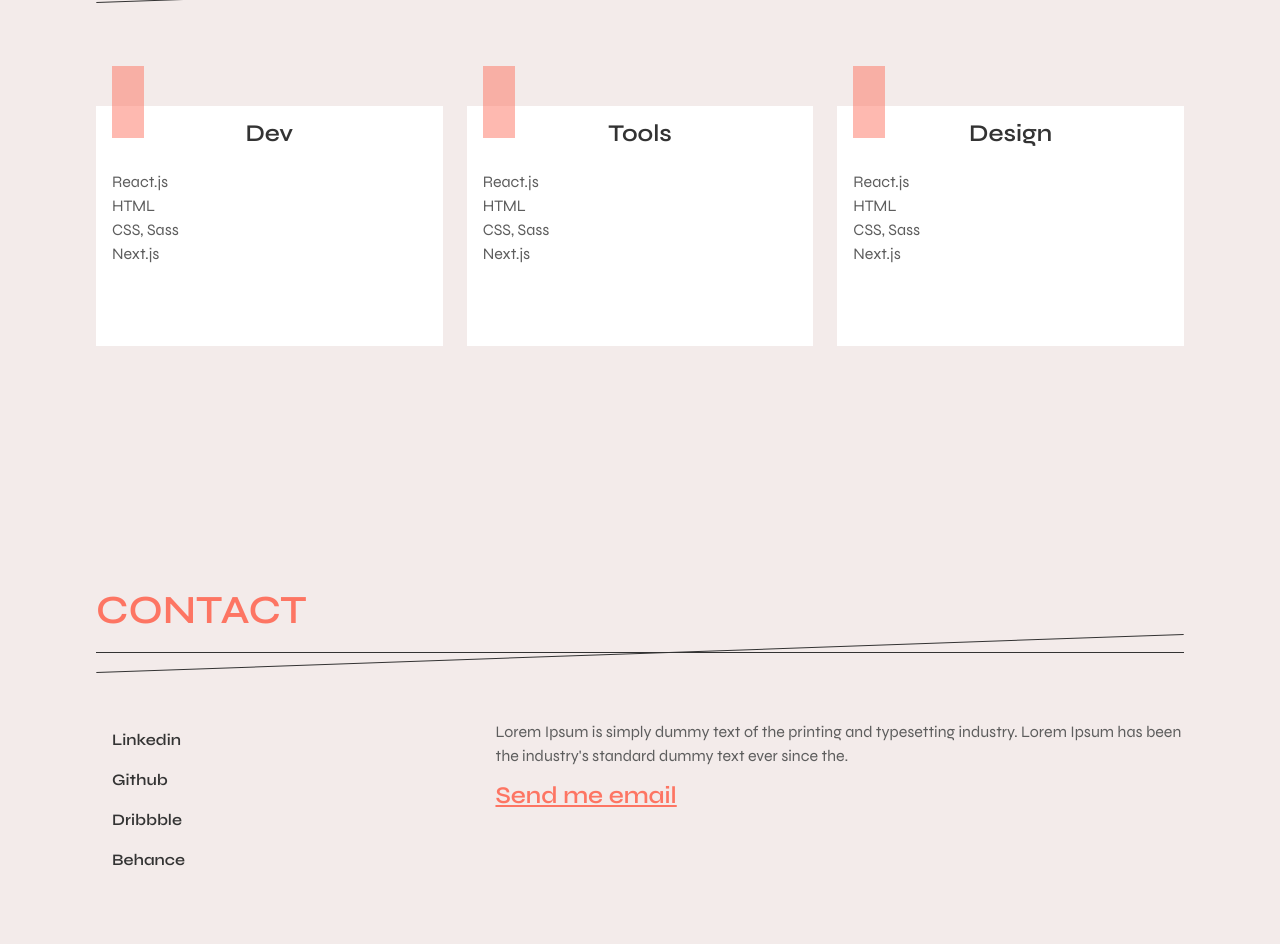
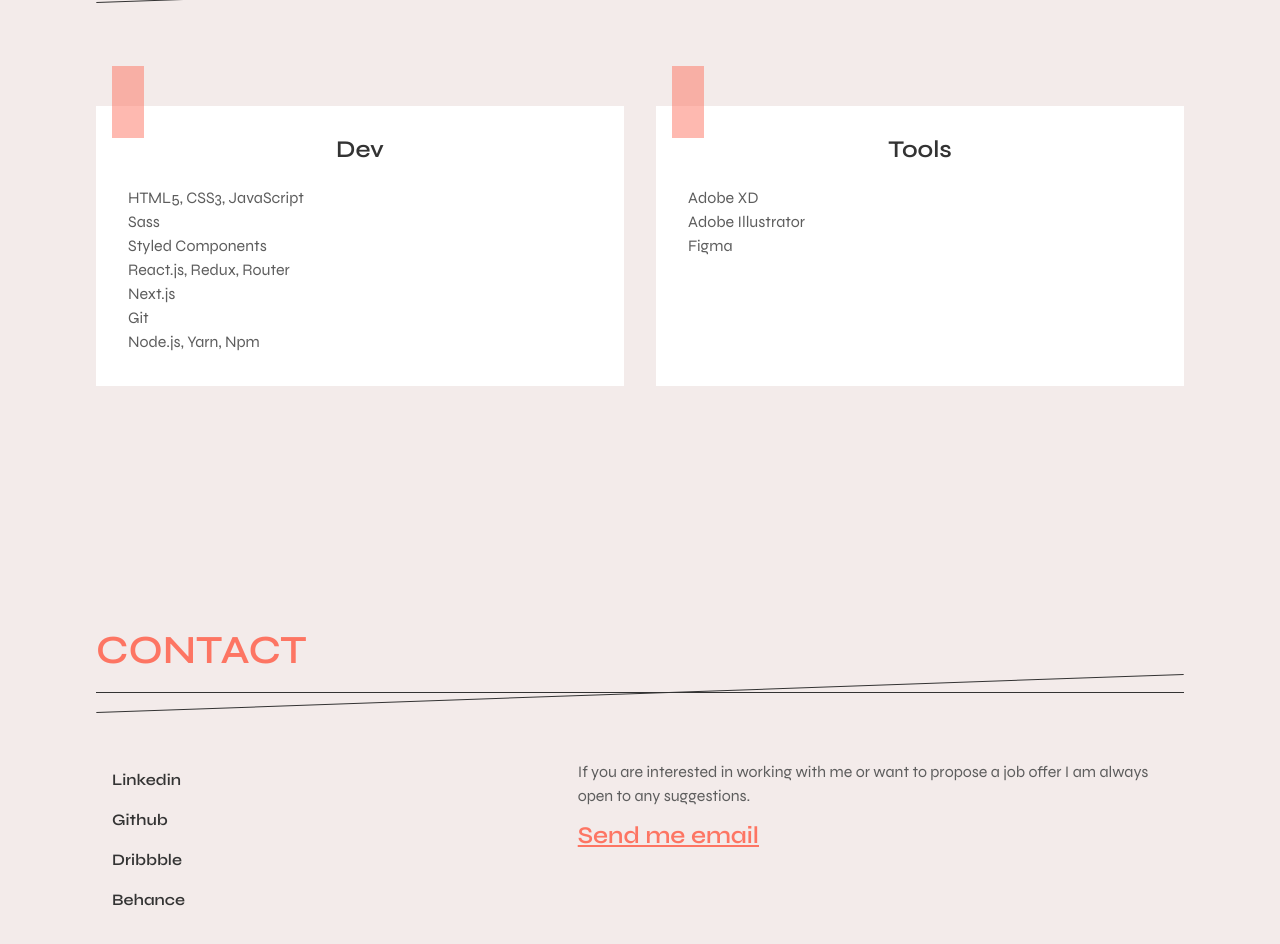
Before and after one commit to GretaVait/portfolio, a Next.js app: page / in a window 1280 px wide. Shown: the part 1000-1944 px from the top of the page. Built offline with nearby package versions, Linux system fonts and the light colour scheme.

Commit message:
styling fixes + content updated

```diff
--- a/pages/index.jsx
+++ b/pages/index.jsx
@@ -1,6 +1,5 @@
 // Base
 import Head from 'next/head'
-import Image from 'next/image'
 
 // Components
 import Header from '@components/Header'
@@ -16,7 +15,7 @@ export default function Home() {
   return (
     <div>
       <Head>
-        <title>Front-End Developer Portfolio</title>
+        <title>Greta | Portfolio</title>
         <link rel="icon" href="/favicon.ico" />
       </Head>
 
--- a/sections/About.jsx
+++ b/sections/About.jsx
@@ -12,9 +12,8 @@ const About = () => {
         </h2>
 
         <div className="about__list">
-          <AboutCard title="Dev" skills={["React.js", "HTML", "CSS, Sass", "Next.js"]} />
-          <AboutCard title="Tools" skills={["React.js", "HTML", "CSS, Sass", "Next.js"]} />
-          <AboutCard title="Design" skills={["React.js", "HTML", "CSS, Sass", "Next.js"]} />
+          <AboutCard title="Dev" skills={["HTML5, CSS3, JavaScript", "Sass", "Styled Components", "React.js, Redux, Router", "Next.js", "Git", "Node.js, Yarn, Npm"]} />
+          <AboutCard title="Tools" skills={["Adobe XD", "Adobe Illustrator", "Figma"]} />
         </div>
       </div>
     </section>
--- a/sections/Contact.jsx
+++ b/sections/Contact.jsx
@@ -13,14 +13,14 @@ const Contact = () => {
 
         <div className="contact__wrapper">
           <div className="contact__social">
-            <h5 className="contact__social__item"><a href="#">Linkedin</a></h5>
-            <h5 className="contact__social__item"><a href="#">Github</a></h5>
-            <h5 className="contact__social__item"><a href="#">Dribbble</a></h5>
-            <h5 className="contact__social__item"><a href="#">Behance</a></h5>
+            <ContactItem link="https://www.linkedin.com/in/gvaitiekunaite/" title="Linkedin" />
+            <ContactItem link="https://github.com/GretaVait" title="Github" />
+            <ContactItem link="https://dribbble.com/gvaitiekunaite" title="Dribbble" />
+            <ContactItem link="https://www.behance.net/gretavaitiek" title="Behance" />
           </div>
 
           <div>
-            <p>Lorem Ipsum is simply dummy text of the printing and typesetting industry. Lorem Ipsum has been the industry&apos;s standard dummy text ever since the.</p>
+            <p>If you are interested in working with me or want to propose a job offer I am always open to any suggestions.</p>
             <a href="mailto:gretavait@gmail.com" className="contact__link">Send me email</a>
           </div>
 
@@ -30,4 +30,8 @@ const Contact = () => {
   )
 }
 
+const ContactItem = ({ link, title }) => (
+  <h5 className="contact__social__item"><a href={link} target="_blank" rel="noreferrer">{title}</a></h5>
+)
+
 export default Contact
--- a/sections/Intro.jsx
+++ b/sections/Intro.jsx
@@ -1,4 +1,3 @@
-import Seperator from "@components/Seperator"
 
 const Intro = () => {
 
--- a/sections/Projects.jsx
+++ b/sections/Projects.jsx
@@ -15,7 +15,7 @@ const Projects = () => {
               <h5>Web Development</h5>
             </div>
             <div className="projects__filter__name" role="button">
-              <h5>Mobile Deveopment</h5>
+              <h5>Mobile Development</h5>
             </div>
             <div className="projects__filter__name" role="button">
               <h5>Design</h5>
--- a/styles/sections/_about.sass
+++ b/styles/sections/_about.sass
@@ -14,10 +14,10 @@
     position: relative
     background-color: white
     margin-top: 5.6rem
-    padding: 1.6rem
+    padding: 3.2rem
     min-height: 24rem
     @media screen and ( min-width: 768px )
-      width: calc(( 100% / 3 ) - 1.6rem)
+      width: calc(50% - 1.6rem)
 
     &::after
       content: ''
```
